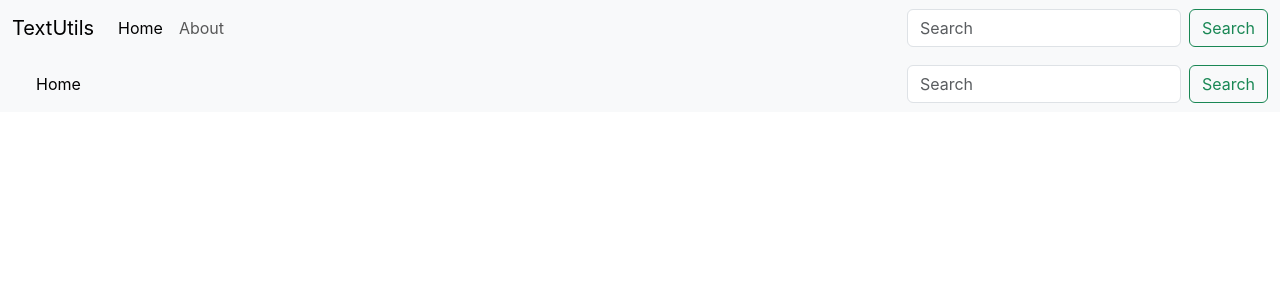
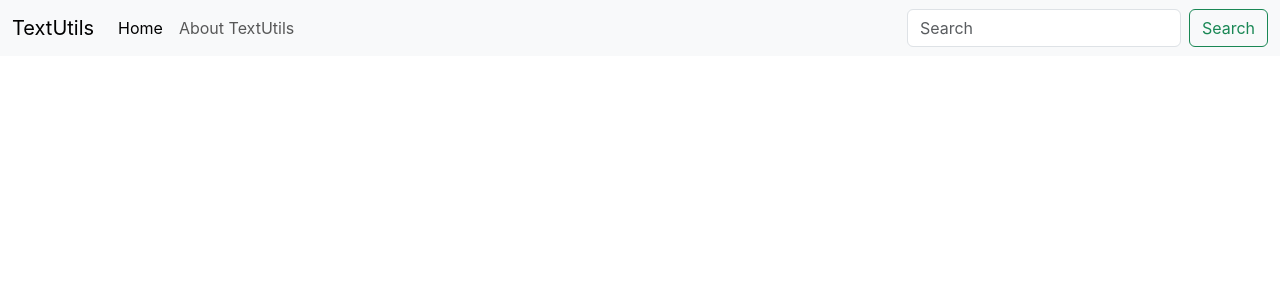
Before and after one commit to mithunurs17/React, a React (Create React App) app in the folder my-app/: page / in a window 1280 px wide. Shown: the top 300 px of the page. Built offline with nearby package versions, Linux system fonts and the light colour scheme.

Commit message:
default props

```diff
--- a/my-app/src/App.js
+++ b/my-app/src/App.js
@@ -6,29 +6,8 @@ let name = "Mithun"
 function App() {
   return (
   <>
-  <nav class="navbar navbar-expand-lg bg-body-tertiary">
-  <div class="container-fluid">
-    <a class="navbar-brand" href="#">TextUtils</a>
-    <button class="navbar-toggler" type="button" data-bs-toggle="collapse" data-bs-target="#navbarSupportedContent" aria-controls="navbarSupportedContent" aria-expanded="false" aria-label="Toggle navigation">
-      <span class="navbar-toggler-icon"></span>
-    </button>
-    <div class="collapse navbar-collapse" id="navbarSupportedContent">
-      <ul class="navbar-nav me-auto mb-2 mb-lg-0">
-        <li class="nav-item">
-          <a class="nav-link active" aria-current="page" href="#">Home</a>
-        </li>
-        <li class="nav-item">
-          <a class="nav-link" href="#">About</a>
-        </li>
-      </ul>
-      <form class="d-flex" role="search">
-        <input class="form-control me-2" type="search" placeholder="Search" aria-label="Search"/>
-        <button class="btn btn-outline-success" type="submit">Search</button>
-      </form>
-    </div>
-  </div>
-</nav>
-<Navbar/>
+
+<Navbar title="TextUtils" aboutText="About TextUtils"/>
   </>
   );
 }
```
